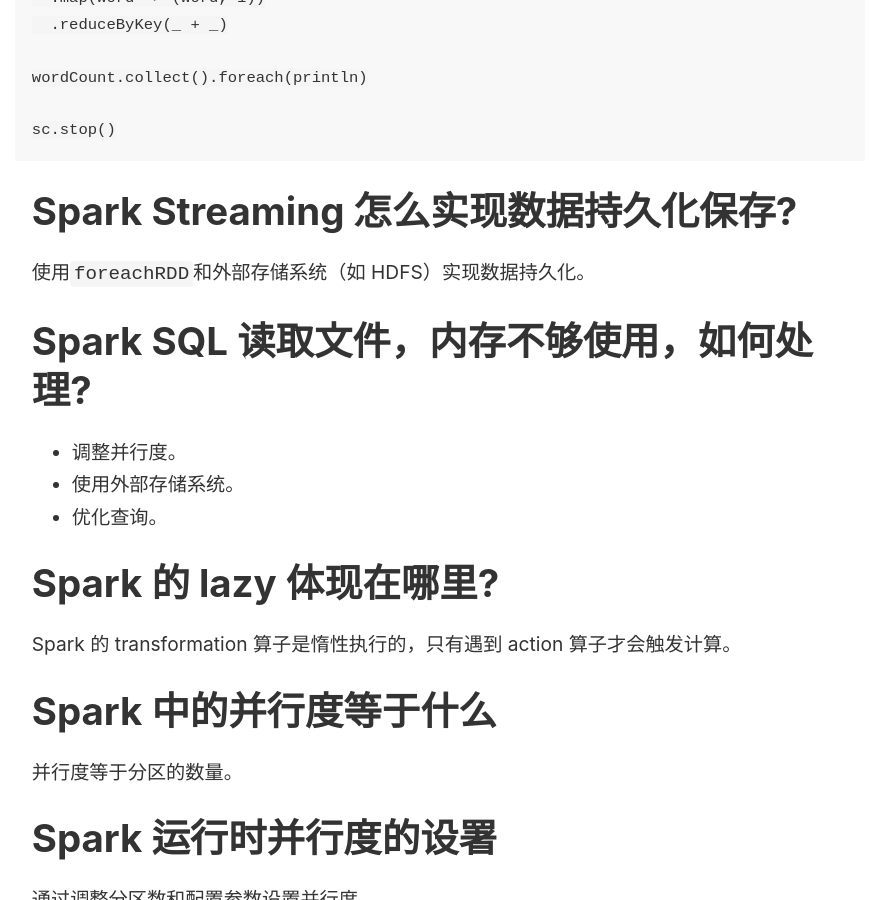
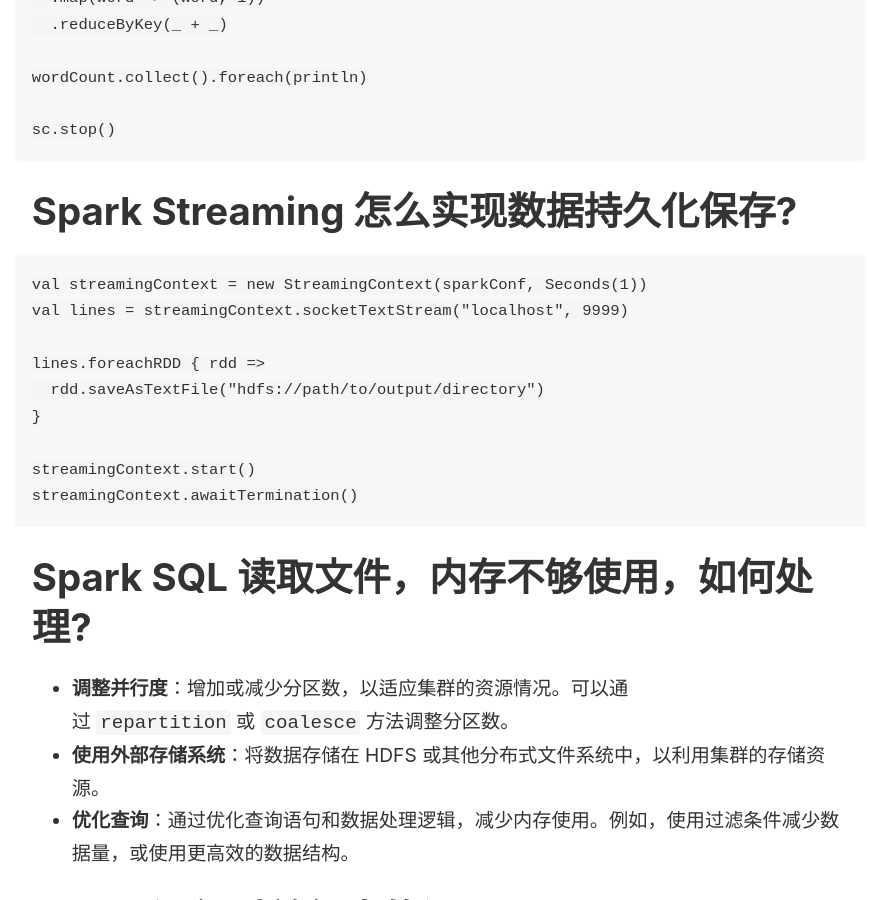
Before and after one commit to wingowen/digital-garden-jekyll, a Jekyll site: the page built from _notes/Spark-面经.md, in a window 1280 px wide and 900 px high, scrolled down 15031 px. Shown: the whole window, without its empty margins (45-914 px from the left). Built offline with Jekyll 4.4.1, drawn with Linux system fonts in a browser that asks for light colours; some of the changed text lies outside the part shown.

Commit message:
vault backup: 2024-08-23 15:54:35

````diff
--- a/_notes/Spark-面经.md
+++ b/_notes/Spark-面经.md
@@ -410,37 +410,28 @@
 
 # Spark Streaming 怎么实现数据持久化保存?
 
-使用`foreachRDD`和外部存储系统（如 HDFS）实现数据持久化。
+```
+val streamingContext = new StreamingContext(sparkConf, Seconds(1))
+val lines = streamingContext.socketTextStream("localhost", 9999)
+
+lines.foreachRDD { rdd =>
+  rdd.saveAsTextFile("hdfs://path/to/output/directory")
+}
+
+streamingContext.start()
+streamingContext.awaitTermination()
+```
 
 # Spark SQL 读取文件，内存不够使用，如何处理?
 
-- 调整并行度。
-- 使用外部存储系统。
-- 优化查询。
-
-# Spark 的 lazy 体现在哪里?
-
-Spark 的 transformation 算子是惰性执行的，只有遇到 action 算子才会触发计算。
-
-# Spark 中的并行度等于什么
-
-并行度等于分区的数量。
+- **调整并行度**：增加或减少分区数，以适应集群的资源情况。可以通过 `repartition` 或 `coalesce` 方法调整分区数。
+- **使用外部存储系统**：将数据存储在 HDFS 或其他分布式文件系统中，以利用集群的存储资源。
+- **优化查询**：通过优化查询语句和数据处理逻辑，减少内存使用。例如，使用过滤条件减少数据量，或使用更高效的数据结构。
 
 # Spark 运行时并行度的设署
 
-通过调整分区数和配置参数设置并行度。
-
-# Spark SQL 的数据倾斜
-
-使用随机前缀或后缀，调整分区数，使用自定义分区器解决数据倾斜。
-
-# Spark 的 exactly-once
-
-使用事务和幂等操作实现 exactly-once 语义。
-
-# Spark 的 RDD 和 partition 的联系
-
-RDD 由多个 partition 组成，每个 partition 是一个数据分片。
+- **调整分区数**：使用 `repartition` 或 `coalesce` 方法调整 RDD 的分区数。
+- **配置参数**：通过 Spark 配置参数设置并行度，如 `spark.default.parallelism` 和 `spark.sql.shuffle.partitions`。
 
 # Spark 3.0特性
 
````
